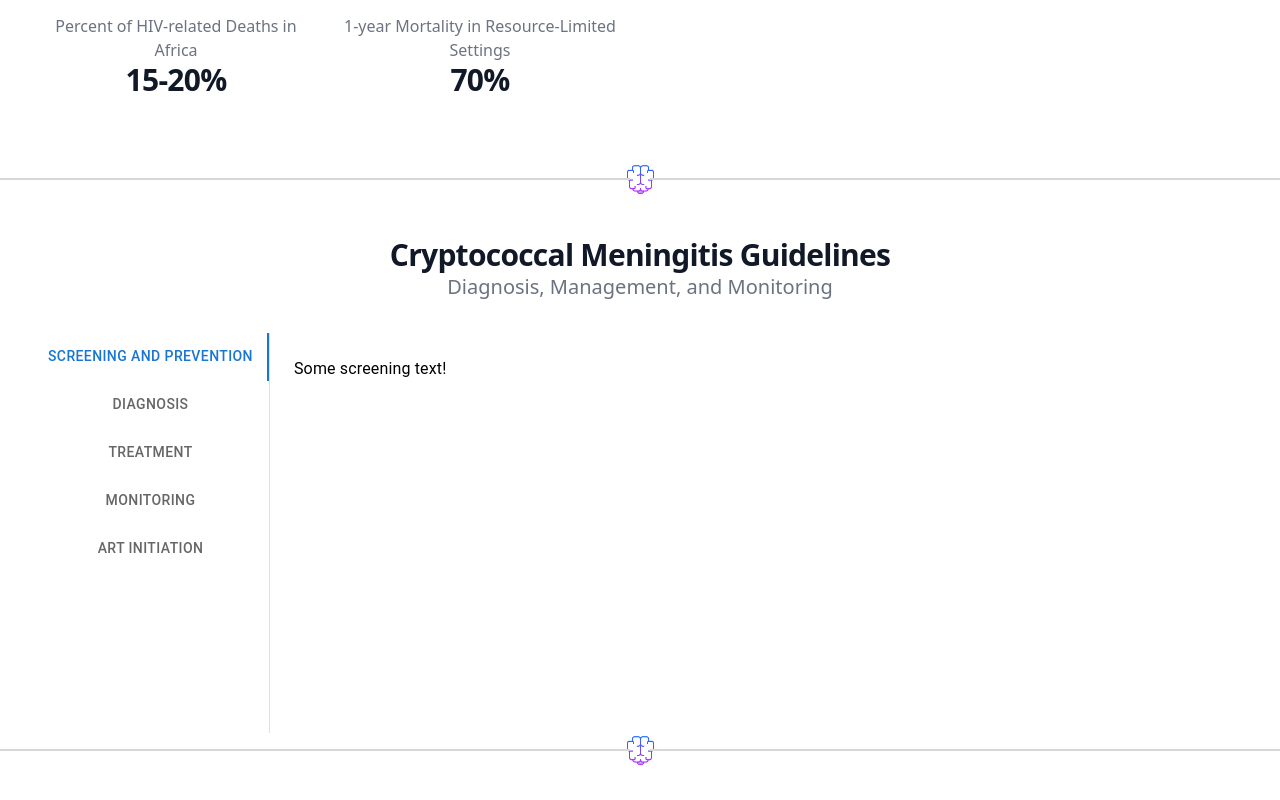
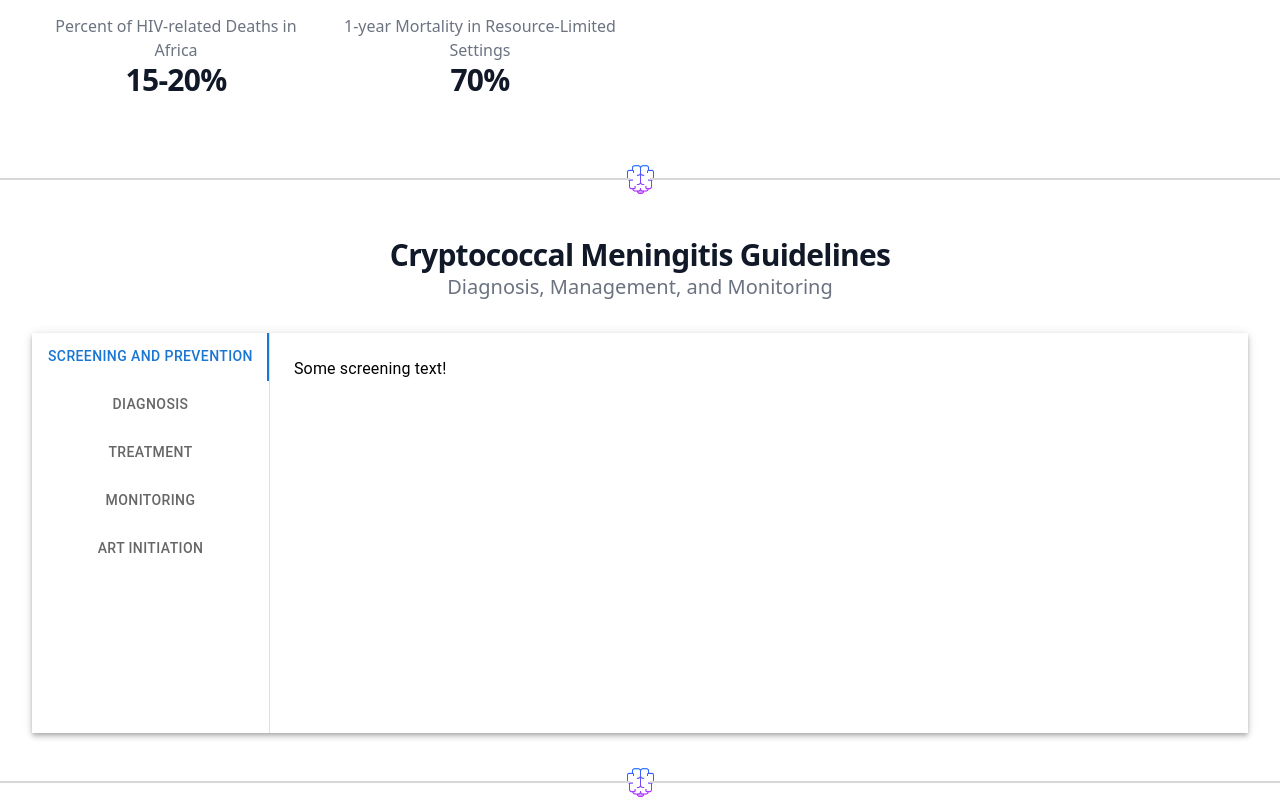
Before and after one commit to mfpullen22/chai, a React (Create React App) app: page / in a window 1280 px wide. Shown: the part 1226-2026 px from the top of the page. Before the commit the page ends 1994 px from the top, so only its background shows below. Built offline with nearby package versions, Linux system fonts and the light colour scheme; a web font is replaced by a local one.

Commit message:
Tweaked some margins in guidelines component

```diff
--- a/src/components/guidelines.js
+++ b/src/components/guidelines.js
@@ -53,7 +53,7 @@ function TabPanel(props) {
     return (
         <section
         aria-labelledby="collection-heading"
-        className="max-w-xl mx-auto pt-18 px-4 sm:pt-10 sm:px-20 lg:max-w-7xl lg:px-8">
+        className="max-w-xl mx-auto pt-18 px-4 sm:pt-10 sm:px-20 lg:max-w-full lg:px-8">
             <h2 className="text-3xl font-extrabold tracking-tight text-gray-900">
                 Cryptococcal Meningitis Guidelines
             </h2>
@@ -61,7 +61,9 @@ function TabPanel(props) {
                 Diagnosis, Management, and Monitoring
             </p>
                 <Box
-                    sx={{ flexGrow: 1, bgcolor: 'background.paper', display: 'flex', height: 400 }}>
+                    boxShadow={4}
+                    p={0}
+                    sx={{ marginBottom: 4, flexGrow: 1, bgcolor: 'background.paper', display: 'flex', height: 400 }}>
                     <Tabs
                         orientation="vertical"
                         variant="scrollable"
```
